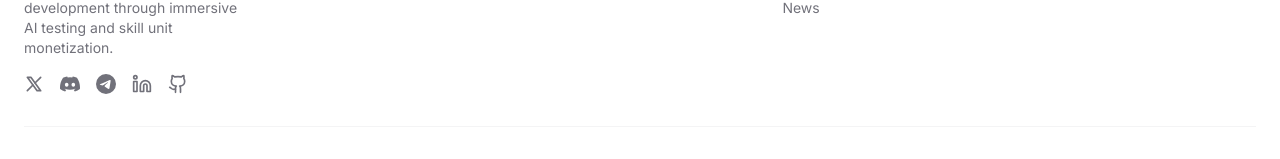
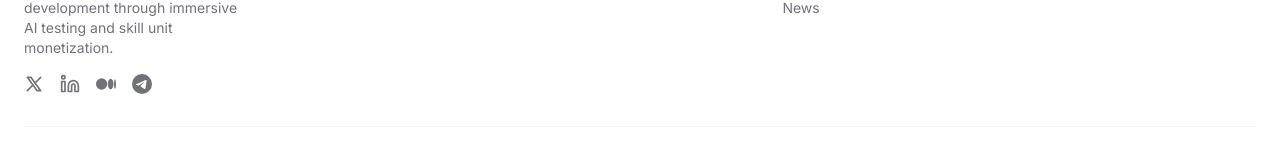
Before and after one commit to tech-skill3/skill3-landing, a Next.js app: page /about-us in a window 1280 px wide. Shown: the part 3249-3408 px from the top of the page. Built offline with nearby package versions, Linux system fonts and the light colour scheme.

Commit message:
add social media icon

```diff
--- a/components/footer.tsx
+++ b/components/footer.tsx
@@ -26,7 +26,7 @@ export default function Footer() {
             </p>
             <div className="flex gap-4">
               {/* X (Twitter) */}
-              <Link href="#" className="text-muted-foreground hover:text-foreground transition-colors">
+              <Link href="https://x.com/skill3_com" className="text-muted-foreground hover:text-foreground transition-colors" target="_blank" rel="noopener noreferrer">
                 <svg
                   xmlns="http://www.w3.org/2000/svg"
                   width="24"
@@ -44,36 +44,8 @@ export default function Footer() {
                 </svg>
                 <span className="sr-only">X</span>
               </Link>
-              {/* Discord */}
-              <Link href="#" className="text-muted-foreground hover:text-foreground transition-colors">
-                <svg
-                  xmlns="http://www.w3.org/2000/svg"
-                  width="24"
-                  height="24"
-                  viewBox="0 0 24 24"
-                  fill="currentColor"
-                  className="size-5"
-                >
-                  <path d="M20.317 4.37a19.791 19.791 0 0 0-4.885-1.515.074.074 0 0 0-.079.037c-.21.375-.444.864-.608 1.25a18.27 18.27 0 0 0-5.487 0 12.64 12.64 0 0 0-.617-1.25.077.077 0 0 0-.079-.037A19.736 19.736 0 0 0 3.677 4.37a.07.07 0 0 0-.032.027C.533 9.046-.32 13.58.099 18.057a.082.082 0 0 0 .031.057 19.9 19.9 0 0 0 5.993 3.03.078.078 0 0 0 .084-.028 14.09 14.09 0 0 0 1.226-1.994.076.076 0 0 0-.041-.106 13.107 13.107 0 0 1-1.872-.892.077.077 0 0 1-.008-.128 10.2 10.2 0 0 0 .372-.292.074.074 0 0 1 .077-.01c3.928 1.793 8.18 1.793 12.062 0a.074.074 0 0 1 .078.01c.12.098.246.198.373.292a.077.077 0 0 1-.006.127 12.299 12.299 0 0 1-1.873.892.077.077 0 0 0-.041.107c.36.698.772 1.362 1.225 1.993a.076.076 0 0 0 .084.028 19.839 19.839 0 0 0 6.002-3.03.077.077 0 0 0 .032-.054c.5-5.177-.838-9.674-3.549-13.66a.061.061 0 0 0-.031-.03zM8.02 15.33c-1.183 0-2.157-1.085-2.157-2.419 0-1.333.956-2.419 2.157-2.419 1.21 0 2.176 1.096 2.157 2.42 0 1.333-.956 2.418-2.157 2.418zm7.975 0c-1.183 0-2.157-1.085-2.157-2.419 0-1.333.955-2.419 2.157-2.419 1.21 0 2.176 1.096 2.157 2.42 0 1.333-.946 2.418-2.157 2.418z"/>
-                </svg>
-                <span className="sr-only">Discord</span>
-              </Link>
-              {/* Telegram */}
-              <Link href="#" className="text-muted-foreground hover:text-foreground transition-colors">
-                <svg
-                  xmlns="http://www.w3.org/2000/svg"
-                  width="24"
-                  height="24"
-                  viewBox="0 0 24 24"
-                  fill="currentColor"
-                  className="size-5"
-                >
-                  <path d="M11.944 0A12 12 0 0 0 0 12a12 12 0 0 0 12 12 12 12 0 0 0 12-12A12 12 0 0 0 12 0a12 12 0 0 0-.056 0zm4.962 7.224c.1-.002.321.023.465.14a.506.506 0 0 1 .171.325c.016.093.036.306.02.472-.18 1.898-.962 6.502-1.36 8.627-.168.9-.499 1.201-.82 1.23-.696.065-1.225-.46-1.9-.902-1.056-.693-1.653-1.124-2.678-1.8-1.185-.78-.417-1.21.258-1.91.177-.184 3.247-2.977 3.307-3.23.007-.032.014-.15-.056-.212s-.174-.041-.249-.024c-.106.024-1.793 1.14-5.061 3.345-.48.33-.913.49-1.302.48-.428-.008-1.252-.241-1.865-.44-.752-.245-1.349-.374-1.297-.789.027-.216.325-.437.893-.663 3.498-1.524 5.83-2.529 6.998-3.014 3.332-1.386 4.025-1.627 4.476-1.635z"/>
-                </svg>
-                <span className="sr-only">Telegram</span>
-              </Link>
               {/* LinkedIn */}
-              <Link href="#" className="text-muted-foreground hover:text-foreground transition-colors">
+              <Link href="https://www.linkedin.com/company/skill3-com/" className="text-muted-foreground hover:text-foreground transition-colors" target="_blank" rel="noopener noreferrer">
                 <svg
                   xmlns="http://www.w3.org/2000/svg"
                   width="24"
@@ -92,24 +64,33 @@ export default function Footer() {
                 </svg>
                 <span className="sr-only">LinkedIn</span>
               </Link>
-              {/* GitHub */}
-              <Link href="#" className="text-muted-foreground hover:text-foreground transition-colors">
+              {/* Medium */}
+              <Link href="https://medium.com/@skill3" className="text-muted-foreground hover:text-foreground transition-colors" target="_blank" rel="noopener noreferrer">
                 <svg
                   xmlns="http://www.w3.org/2000/svg"
                   width="24"
                   height="24"
                   viewBox="0 0 24 24"
-                  fill="none"
-                  stroke="currentColor"
-                  strokeWidth="2"
-                  strokeLinecap="round"
-                  strokeLinejoin="round"
+                  fill="currentColor"
                   className="size-5"
                 >
-                  <path d="M15 22v-4a4.8 4.8 0 0 0-1-3.5c3 0 6-2 6-5.5.08-1.25-.27-2.48-1-3.5.28-1.15.28-2.35 0-3.5 0 0-1 0-3 1.5-2.64-.5-5.36-.5-8 0C6 2 5 2 5 2c-.3 1.15-.3 2.35 0 3.5A5.403 5.403 0 0 0 4 9c0 3.5 3 5.5 6 5.5-.39.49-.68 1.05-.85 1.65-.17.6-.22 1.23-.15 1.85v4"></path>
-                  <path d="M9 18c-4.51 2-5-2-7-2"></path>
+                  <path d="M13.54 12a6.8 6.8 0 01-6.77 6.82A6.8 6.8 0 010 12a6.8 6.8 0 016.77-6.82A6.8 6.8 0 0113.54 12zM20.96 12c0 3.54-1.51 6.42-3.38 6.42-1.87 0-3.39-2.88-3.39-6.42s1.52-6.42 3.39-6.42 3.38 2.88 3.38 6.42M24 12c0 3.17-.53 5.75-1.19 5.75-.66 0-1.19-2.58-1.19-5.75s.53-5.75 1.19-5.75C23.47 6.25 24 8.83 24 12z"/>
                 </svg>
-                <span className="sr-only">GitHub</span>
+                <span className="sr-only">Medium</span>
+              </Link>
+              {/* Telegram */}
+              <Link href="https://t.me/skill3_com" className="text-muted-foreground hover:text-foreground transition-colors" target="_blank" rel="noopener noreferrer">
+                <svg
+                  xmlns="http://www.w3.org/2000/svg"
+                  width="24"
+                  height="24"
+                  viewBox="0 0 24 24"
+                  fill="currentColor"
+                  className="size-5"
+                >
+                  <path d="M11.944 0A12 12 0 0 0 0 12a12 12 0 0 0 12 12 12 12 0 0 0 12-12A12 12 0 0 0 12 0a12 12 0 0 0-.056 0zm4.962 7.224c.1-.002.321.023.465.14a.506.506 0 0 1 .171.325c.016.093.036.306.02.472-.18 1.898-.962 6.502-1.36 8.627-.168.9-.499 1.201-.82 1.23-.696.065-1.225-.46-1.9-.902-1.056-.693-1.653-1.124-2.678-1.8-1.185-.78-.417-1.21.258-1.91.177-.184 3.247-2.977 3.307-3.23.007-.032.014-.15-.056-.212s-.174-.041-.249-.024c-.106.024-1.793 1.14-5.061 3.345-.48.33-.913.49-1.302.48-.428-.008-1.252-.241-1.865-.44-.752-.245-1.349-.374-1.297-.789.027-.216.325-.437.893-.663 3.498-1.524 5.83-2.529 6.998-3.014 3.332-1.386 4.025-1.627 4.476-1.635z"/>
+                </svg>
+                <span className="sr-only">Telegram</span>
               </Link>
             </div>
           </div>
--- a/lib/translations.ts
+++ b/lib/translations.ts
@@ -1080,10 +1080,10 @@ interface TranslationStructure {
     }
     community: {
       title: string
-      discord: string
-      twitter: string
-      github: string
+      x: string
       linkedin: string
+      medium: string
+      telegram: string
     }
     resources: {
       title: string
@@ -2293,10 +2293,10 @@ export const translations: Record<Language, TranslationStructure> = {
       },
       community: {
         title: 'Community',
-        discord: 'Discord',
-        twitter: 'Twitter',
-        github: 'GitHub',
-        linkedin: 'LinkedIn'
+        x: 'X',
+        medium: 'Medium',
+        linkedin: 'LinkedIn',
+        telegram: 'Telegram'
       },
       resources: {
         title: 'Resources',
@@ -3503,10 +3503,10 @@ export const translations: Record<Language, TranslationStructure> = {
       },
       community: {
         title: '社区',
-        discord: 'Discord',
-        twitter: 'Twitter',
-        github: 'GitHub',
-        linkedin: 'LinkedIn'
+        x: 'X',
+        linkedin: 'LinkedIn',
+        medium: 'Medium',
+        telegram: 'Telegram'
       },
       resources: {
         title: '资源',
```
